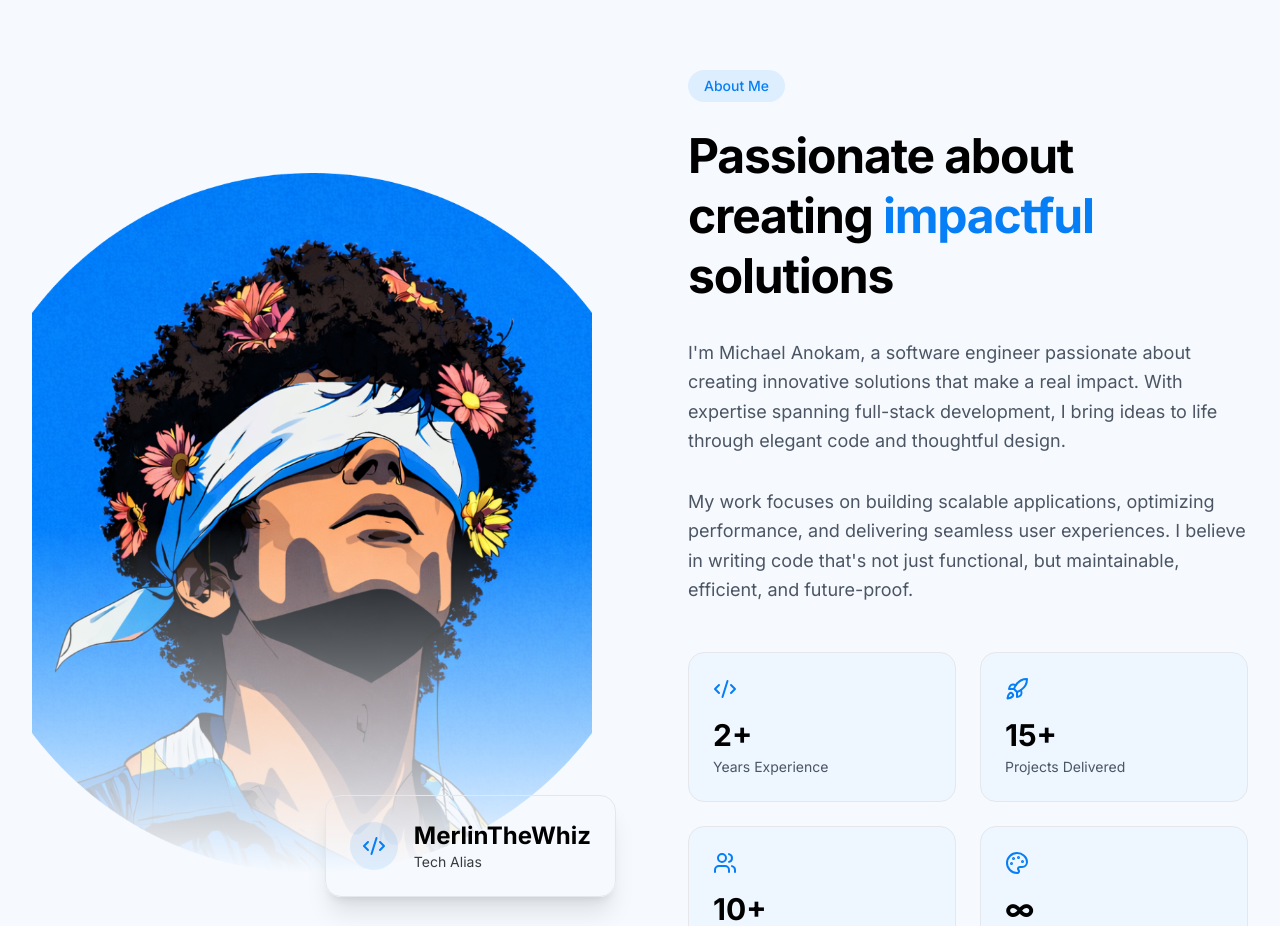
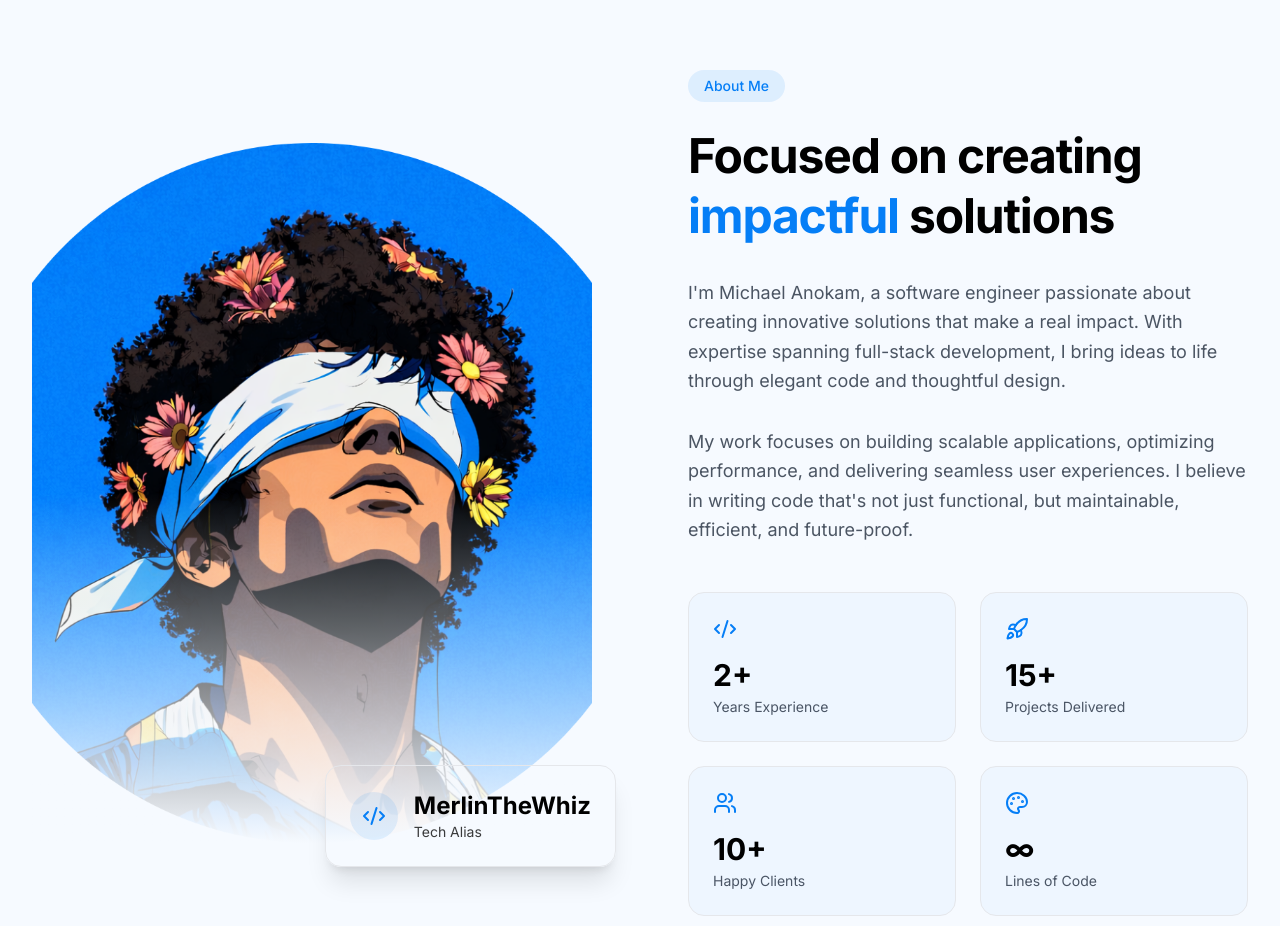
Before and after one commit to MerlinTheWhiz/portfolio, a Next.js app: page / in a window 1280 px wide. Shown: the part 860-1786 px from the top of the page. Built offline with nearby package versions, Linux system fonts and the light colour scheme.

Commit message:
chore: minor ui tweaks

```diff
--- a/components/sections/About.tsx
+++ b/components/sections/About.tsx
@@ -79,7 +79,7 @@ const About = () => {
             className="text-4xl sm:text-5xl font-bold tracking-tight leading-tight"
             variants={item}
           >
-            Passionate about creating
+            Focused on creating
             <span className="text-accent-primary"> impactful </span>
             solutions
           </motion.h2>
```
